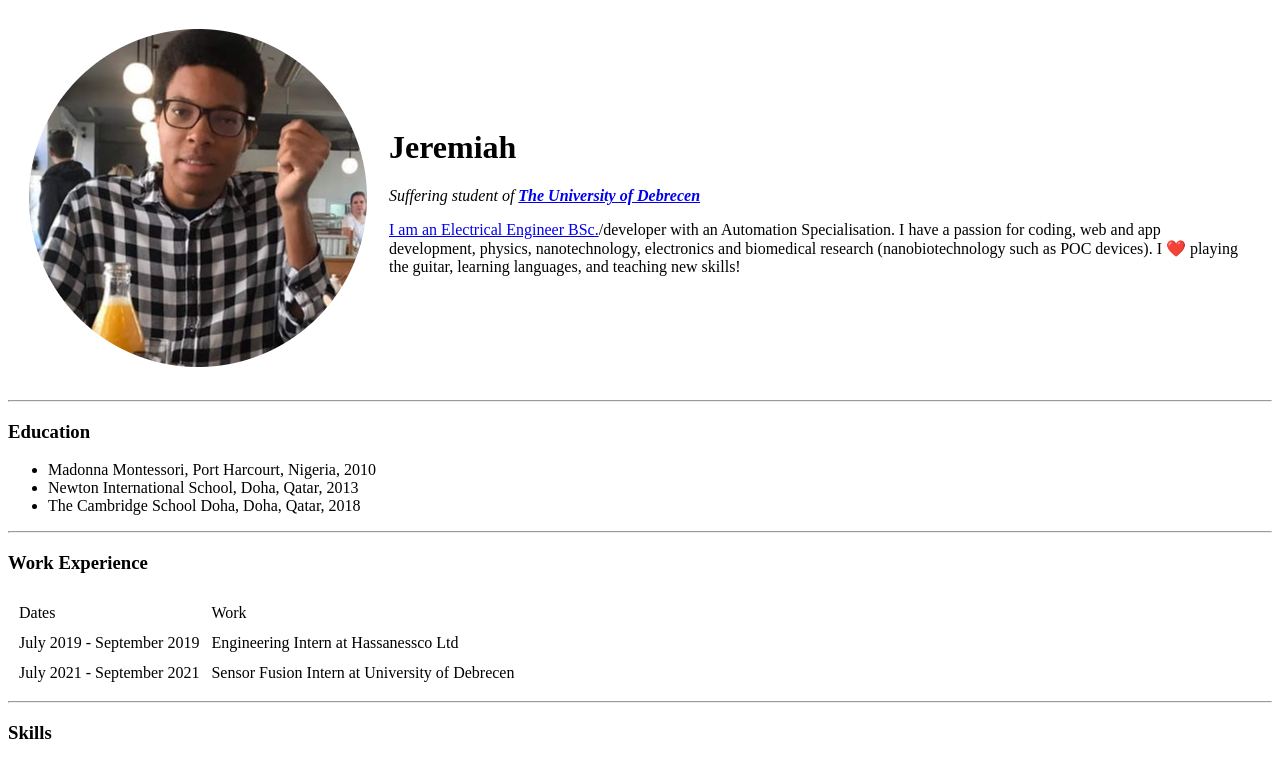
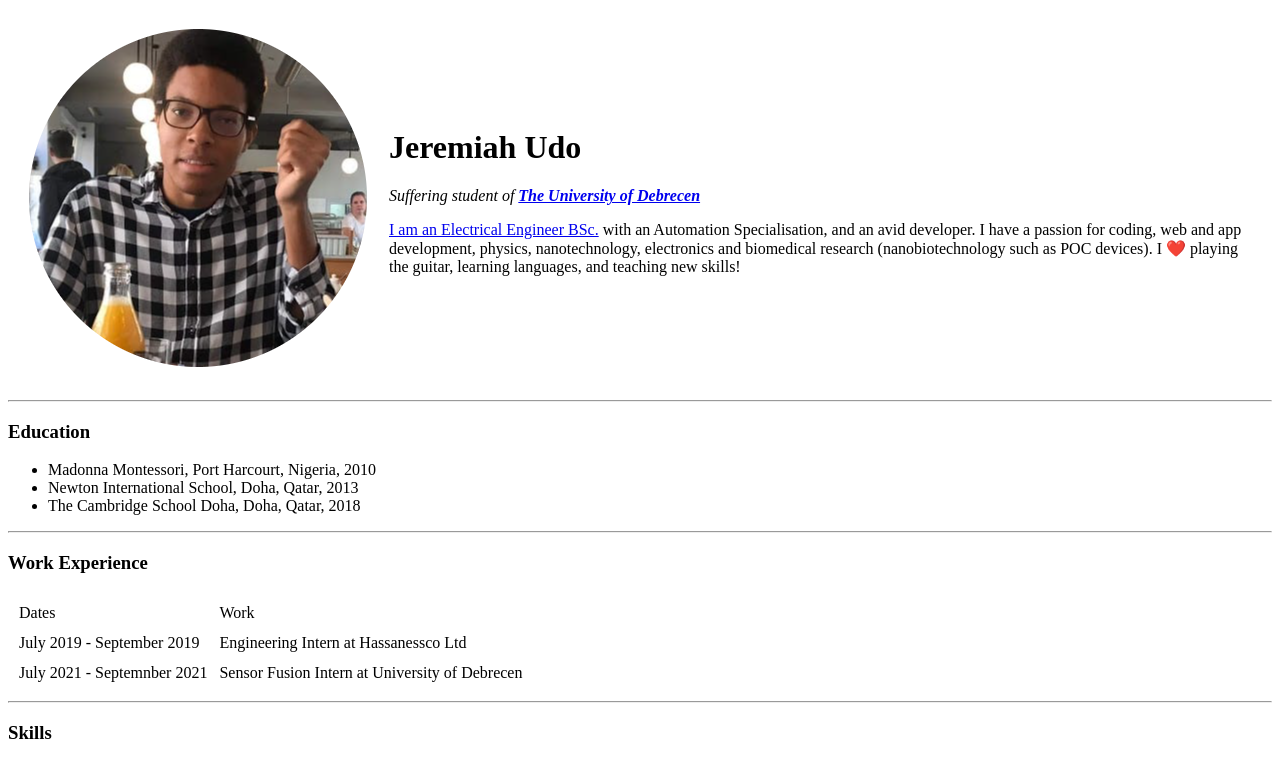
Before and after one commit to aniebo20/CV, a plain HTML site: page index.html in a window 1280 px wide. Shown: the top 759 px of the page. Drawn offline with Linux system fonts and the light colour scheme.

```diff
--- a/index.html
+++ b/index.html
@@ -5,6 +5,7 @@
     <meta http-equiv="X-UA-Compatible" content="IE=edge" />
     <meta name="viewport" content="width=device-width, initial-scale=1.0" />
     <title>Jeremiah's Personal Site</title>
+    <link rel="stylesheet" href="static/styles.css" />
   </head>
   <body>
     <table cellspacing="20">
@@ -13,7 +14,7 @@
           <img src="static/me-modified.png" alt="Jeremiah profile picture" />
         </td>
         <td>
-          <h1>Jeremiah</h1>
+          <h1>Jeremiah Udo</h1>
           <p>
             <em
               >Suffering student of
@@ -29,11 +30,12 @@
               href="https://www.linkedin.com/in/jeremiah-udo-2a84361b4/?originalSubdomain=hu"
             >
               I am an Electrical Engineer BSc.</a
-            >/developer with an Automation Specialisation. I have a passion for
-            coding, web and app development, physics, nanotechnology,
-            electronics and biomedical research (nanobiotechnology such as POC
-            devices). I ❤️ playing the guitar, learning languages, and teaching
-            new skills!
+            >
+            with an Automation Specialisation, and an avid developer. I have a
+            passion for coding, web and app development, physics,
+            nanotechnology, electronics and biomedical research
+            (nanobiotechnology such as POC devices). I ❤️ playing the guitar,
+            learning languages, and teaching new skills!
           </p>
         </td>
       </tr>
@@ -60,7 +62,7 @@
         <td>Engineering Intern at Hassanessco Ltd</td>
       </tr>
       <tr>
-        <td>July 2021 - September 2021</td>
+        <td>July 2021 - Septemnber 2021</td>
         <td>Sensor Fusion Intern at University of Debrecen</td>
       </tr>
     </table>
```
